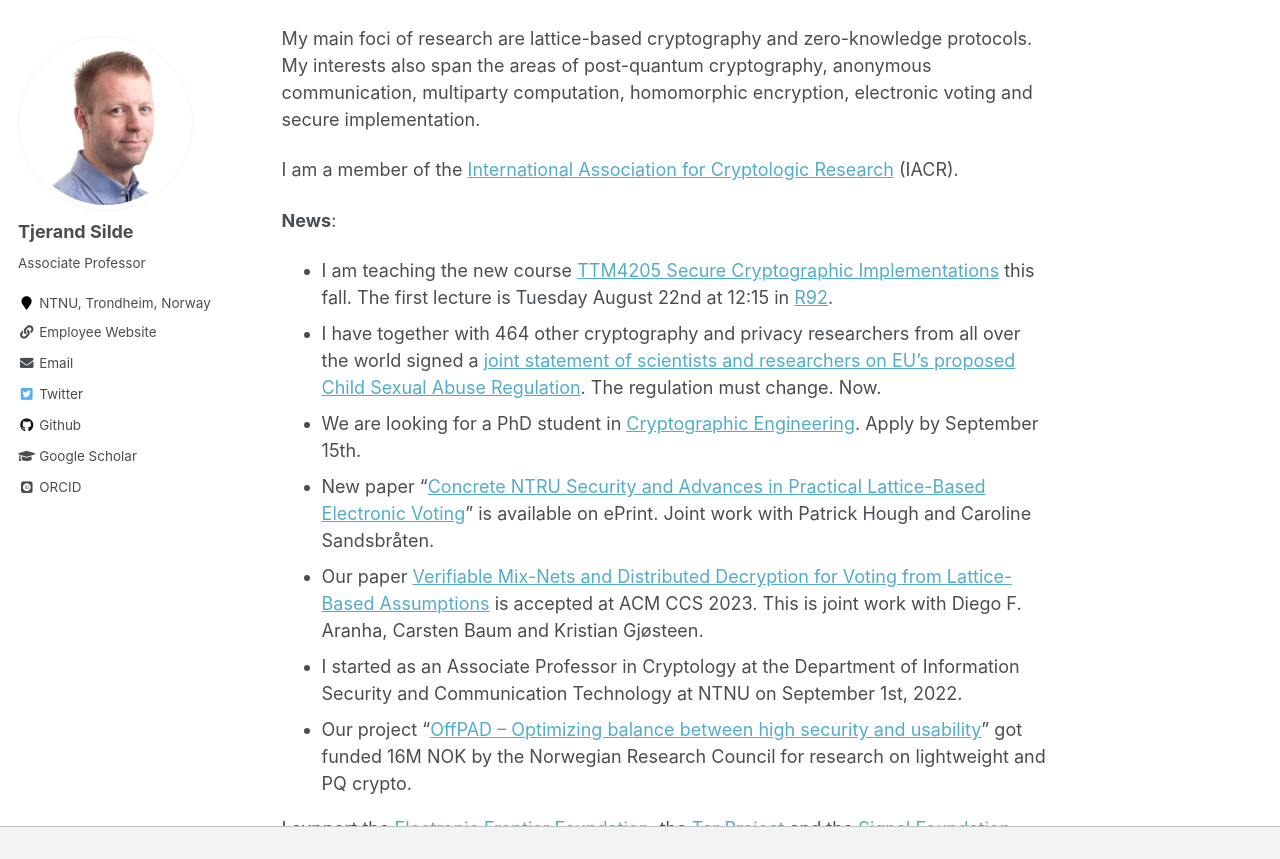
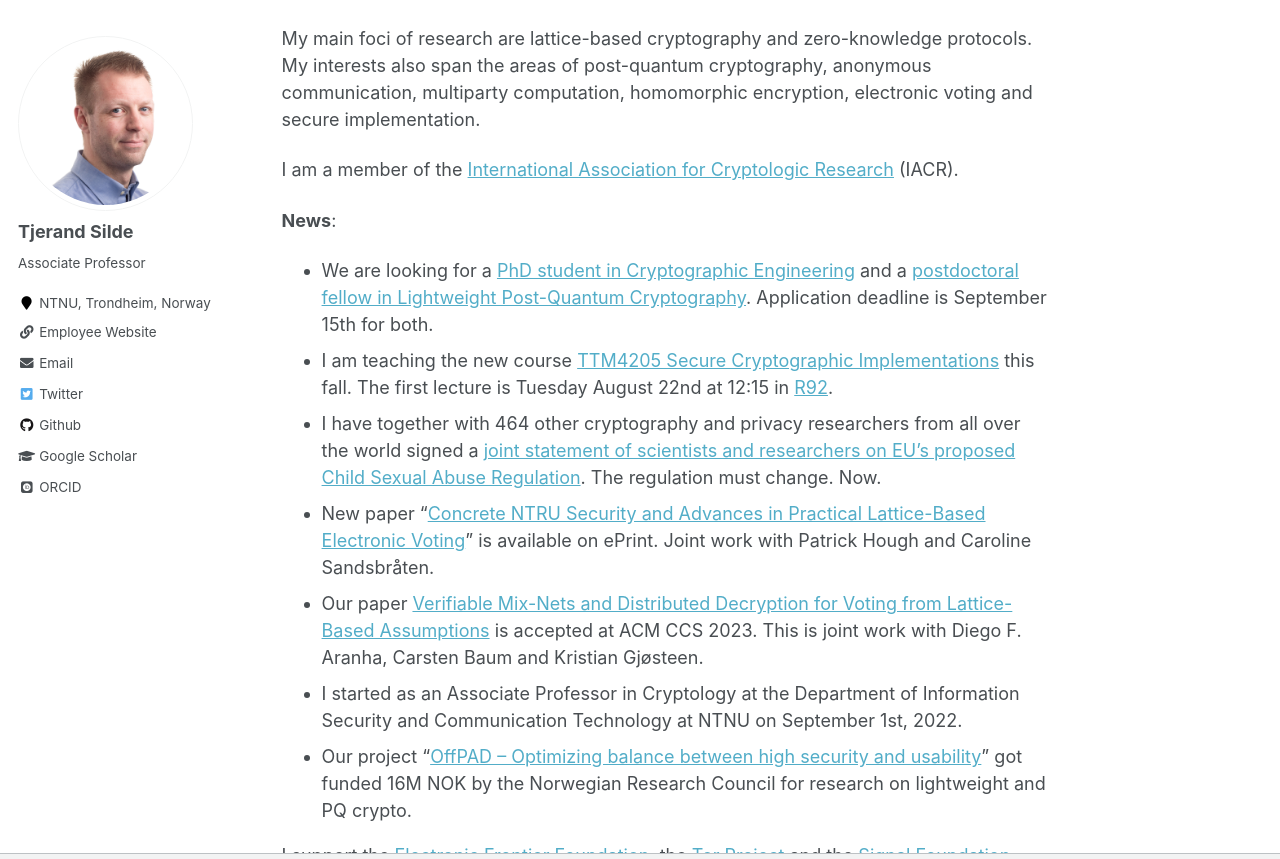
Before and after one commit to tjesi/tjesi.github.io, a Jekyll site: the page built from _pages/about.md, in a window 1280 px wide and 900 px high, scrolled down 344 px, cut to the strip 0-859 px from the top of the window. Built offline with Jekyll 4.4.1, drawn with Linux system fonts in a browser that asks for light colours; some web fonts are replaced.

Commit message:
Update about.md

```diff
--- a/_pages/about.md
+++ b/_pages/about.md
@@ -18,9 +18,9 @@ I am a member of the [International Association for Cryptologic Research](https:
 
 **News**:
 
+- We are looking for a [PhD student in Cryptographic Engineering](https://www.jobbnorge.no/en/available-jobs/job/246480/phd-candidate-in-cryptography-engineering) and a [postdoctoral fellow in Lightweight Post-Quantum Cryptography](https://www.jobbnorge.no/en/available-jobs/job/248833/postdoctoral-fellow-in-lightweight-post-quantum-cryptography). Application deadline is September 15th for both.
 - I am teaching the new course [TTM4205 Secure Cryptographic Implementations](https://tjerandsilde.no/TTM4205) this fall. The first lecture is Tuesday August 22nd at 12:15 in [R92](https://link.mazemap.com/H5vy03ul).
 - I have together with 464 other cryptography and privacy researchers from all over the world signed a [joint statement of scientists and researchers on EU’s proposed Child Sexual Abuse Regulation](https://docs.google.com/document/d/13Aeex72MtFBjKhExRTooVMWN9TC-pbH-5LEaAbMF91Y/edit). The regulation must change. Now.
-- We are looking for a PhD student in [Cryptographic Engineering](https://www.jobbnorge.no/en/available-jobs/job/246480/phd-candidate-in-cryptography-engineering). Apply by September 15th.
 - New paper "[Concrete NTRU Security and Advances in Practical Lattice-Based Electronic Voting](https://eprint.iacr.org/2023/933)" is available on ePrint. Joint work with Patrick Hough and Caroline Sandsbråten.
 - Our paper [Verifiable Mix-Nets and Distributed Decryption for Voting from Lattice-Based Assumptions](https://eprint.iacr.org/2022/422.pdf) is accepted at ACM CCS 2023. This is joint work with Diego F. Aranha, Carsten Baum and Kristian Gjøsteen.
 - I started as an Associate Professor in Cryptology at the Department of Information Security and Communication Technology at NTNU on September 1st, 2022.
```
